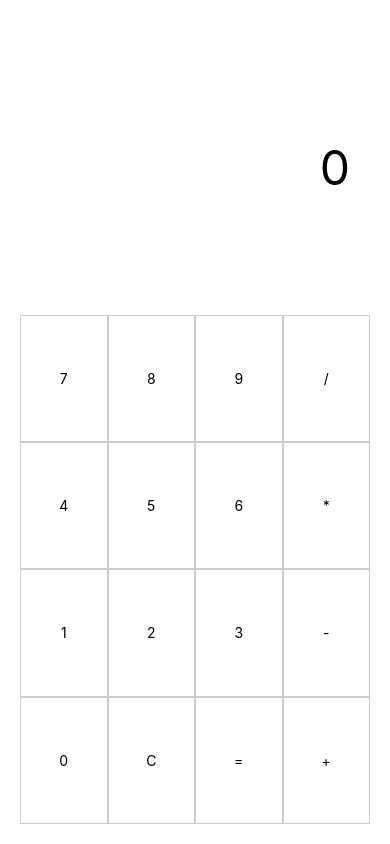
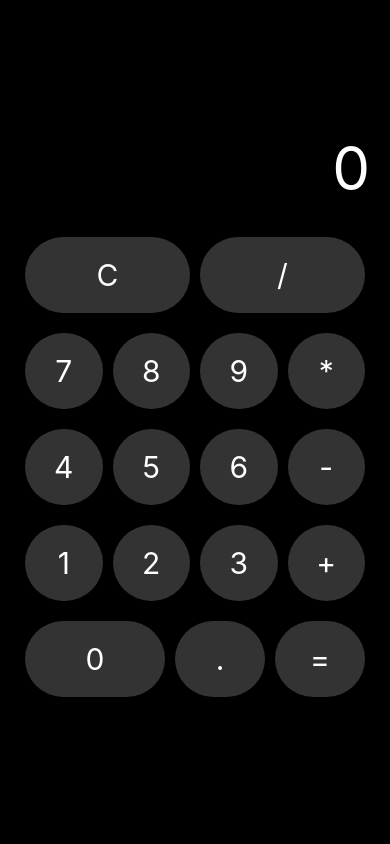
Before and after one commit to Inder0129/expo-auto-builds, a React Native app: screen / in a window 390 px wide. Built offline with nearby package versions, Linux system fonts and the light colour scheme.

Commit message:
Build: Create a calculator app

```diff
--- a/App.js
+++ b/App.js
@@ -2,120 +2,82 @@ import React, { useState } from 'react';
 import { View, Text, TouchableOpacity, StyleSheet } from 'react-native';
 
 export default function App() {
-  const [current, setCurrent] = useState('0');
-  const [previous, setPrevious] = useState(null);
-  const [operation, setOperation] = useState(null);
+  const [display, setDisplay] = useState('0');
+  const [current, setCurrent] = useState('');
+  const [operator, setOperator] = useState(null);
+  const [previous, setPrevious] = useState('');
 
-  const handleNumber = (num) => {
-    if (current === '0') {
-      setCurrent(num.toString());
-    } else {
-      setCurrent(current + num);
-    }
+  const addNumber = (num) => {
+    const newCurrent = current === '0' ? num : current + num;
+    setCurrent(newCurrent);
+    setDisplay(newCurrent);
   };
 
-  const handleOperator = (op) => {
-    setPrevious(current);
-    setOperation(op);
-    setCurrent('0');
+  const addOperator = (op) => {
+    if (current === '') return;
+    if (previous && operator) calculate();
+    setOperator(op);
+    setPrevious(current || previous);
+    setCurrent('');
   };
 
   const calculate = () => {
-    const prev = parseFloat(previous);
-    const curr = parseFloat(current);
+    if (!operator || previous === '' || current === '') return;
+    const a = parseFloat(previous), b = parseFloat(current);
     let result;
-
-    switch (operation) {
-      case '+':
-        result = prev + curr;
-        break;
-      case '-':
-        result = prev - curr;
-        break;
-      case '*':
-        result = prev * curr;
-        break;
-      case '/':
-        result = prev / curr;
-        break;
-      default:
-        return;
+    switch (operator) {
+      case '+': result = a + b; break;
+      case '-': result = a - b; break;
+      case '*': result = a * b; break;
+      case '/': result = b !== 0 ? a / b : 0; break;
     }
-
-    setCurrent(result.toString());
-    setPrevious(null);
-    setOperation(null);
+    const resultStr = result.toString();
+    setDisplay(resultStr);
+    setCurrent(resultStr);
+    setOperator(null);
+    setPrevious('');
   };
 
   const clear = () => {
-    setCurrent('0');
-    setPrevious(null);
-    setOperation(null);
+    setDisplay('0');
+    setCurrent('');
+    setOperator(null);
+    setPrevious('');
   };
 
   return (
     <View style={styles.container}>
-      <View style={styles.display}>
-        <Text style={styles.displayText}>{current}</Text>
-      </View>
-      <View style={styles.buttons}>
+      <Text style={styles.display}>{display}</Text>
       <View style={styles.row}>
-          <TouchableOpacity style={styles.button} onPress={() => handleNumber('7')}><Text>7</Text></TouchableOpacity>
-          <TouchableOpacity style={styles.button} onPress={() => handleNumber('8')}><Text>8</Text></TouchableOpacity>
-          <TouchableOpacity style={styles.button} onPress={() => handleNumber('9')}><Text>9</Text></TouchableOpacity>
-          <TouchableOpacity style={styles.button} onPress={() => handleOperator('/')}><Text>/</Text></TouchableOpacity>
+        <TouchableOpacity style={styles.button} onPress={clear}><Text style={styles.text}>C</Text></TouchableOpacity>
+        <TouchableOpacity style={styles.button} onPress={() => addOperator('/')}><Text style={styles.text}>/</Text></TouchableOpacity>
       </View>
       <View style={styles.row}>
-          <TouchableOpacity style={styles.button} onPress={() => handleNumber('4')}><Text>4</Text></TouchableOpacity>
-          <TouchableOpacity style={styles.button} onPress={() => handleNumber('5')}><Text>5</Text></TouchableOpacity>
-          <TouchableOpacity style={styles.button} onPress={() => handleNumber('6')}><Text>6</Text></TouchableOpacity>
-          <TouchableOpacity style={styles.button} onPress={() => handleOperator('*')}><Text>*</Text></TouchableOpacity>
+        {[7,8,9].map(n => <TouchableOpacity key={n} style={styles.button} onPress={() => addNumber(n.toString())}><Text style={styles.text}>{n}</Text></TouchableOpacity>)}
+        <TouchableOpacity style={styles.button} onPress={() => addOperator('*')}><Text style={styles.text}>*</Text></TouchableOpacity>
       </View>
       <View style={styles.row}>
-          <TouchableOpacity style={styles.button} onPress={() => handleNumber('1')}><Text>1</Text></TouchableOpacity>
-          <TouchableOpacity style={styles.button} onPress={() => handleNumber('2')}><Text>2</Text></TouchableOpacity>
-          <TouchableOpacity style={styles.button} onPress={() => handleNumber('3')}><Text>3</Text></TouchableOpacity>
-          <TouchableOpacity style={styles.button} onPress={() => handleOperator('-')}><Text>-</Text></TouchableOpacity>
+        {[4,5,6].map(n => <TouchableOpacity key={n} style={styles.button} onPress={() => addNumber(n.toString())}><Text style={styles.text}>{n}</Text></TouchableOpacity>)}
+        <TouchableOpacity style={styles.button} onPress={() => addOperator('-')}><Text style={styles.text}>-</Text></TouchableOpacity>
       </View>
       <View style={styles.row}>
-          <TouchableOpacity style={styles.button} onPress={() => handleNumber('0')}><Text>0</Text></TouchableOpacity>
-          <TouchableOpacity style={styles.button} onPress={clear}><Text>C</Text></TouchableOpacity>
-          <TouchableOpacity style={styles.button} onPress={calculate}><Text>=</Text></TouchableOpacity>
-          <TouchableOpacity style={styles.button} onPress={() => handleOperator('+')}><Text>+</Text></TouchableOpacity>
+        {[1,2,3].map(n => <TouchableOpacity key={n} style={styles.button} onPress={() => addNumber(n.toString())}><Text style={styles.text}>{n}</Text></TouchableOpacity>)}
+        <TouchableOpacity style={styles.button} onPress={() => addOperator('+')}><Text style={styles.text}>+</Text></TouchableOpacity>
       </View>
+      <View style={styles.row}>
+        <TouchableOpacity style={styles.buttonZero} onPress={() => addNumber('0')}><Text style={styles.text}>0</Text></TouchableOpacity>
+        <TouchableOpacity style={styles.button} onPress={() => addNumber('.')}><Text style={styles.text}>.</Text></TouchableOpacity>
+        <TouchableOpacity style={styles.button} onPress={calculate}><Text style={styles.text}>=</Text></TouchableOpacity>
       </View>
     </View>
   );
 }
 
 const styles = StyleSheet.create({
-  container: {
-    flex: 1,
-    backgroundColor: '#fff',
-    justifyContent: 'center',
-    padding: 20,
-  },
-  display: {
-    flex: 1,
-    justifyContent: 'center',
-    alignItems: 'flex-end',
-    padding: 20,
-  },
-  displayText: {
-    fontSize: 48,
-  },
-  buttons: {
-    flex: 2,
-  },
-  row: {
-    flexDirection: 'row',
-    flex: 1,
-  },
-  button: {
-    flex: 1,
-    justifyContent: 'center',
-    alignItems: 'center',
-    borderWidth: 1,
-    borderColor: '#ccc',
-  },
+  container: { flex: 1, justifyContent: 'center', backgroundColor: '#000', padding: 20 },
+  display: { fontSize: 60, color: '#fff', textAlign: 'right', marginBottom: 20, height: 80 },
+  row: { flexDirection: 'row', justifyContent: 'space-around', marginBottom: 10 },
+  button: { backgroundColor: '#333', padding: 20, borderRadius: 40, flex: 1, margin: 5, alignItems: 'center' },
+  buttonZero: { backgroundColor: '#333', padding: 20, borderRadius: 40, flex: 2, margin: 5, alignItems: 'center' },
+  text: { fontSize: 30, color: '#fff' }
 });
--- a/app.json
+++ b/app.json
@@ -1,11 +1,12 @@
 {
   "expo": {
     "name": "Calculator",
-    "slug": "calculator",
+    "slug": "calculator-app",
     "owner": "inder-6284",
     "version": "1.0.0",
     "orientation": "portrait",
     "platforms": [
+      "ios",
       "android"
     ],
     "android": {
--- a/babel.config.js
+++ b/babel.config.js
@@ -1,6 +1,6 @@
 module.exports = function(api) {
   api.cache(true);
   return {
-    presets: ['babel-preset-expo'],
+    presets: ['babel-preset-expo']
   };
 };
--- a/package.json
+++ b/package.json
@@ -1,10 +1,11 @@
 {
-  "name": "calculator",
+  "name": "calculator-app",
   "version": "1.0.0",
   "main": "node_modules/expo/AppEntry.js",
   "scripts": {
     "start": "expo start",
-    "build": "eas build --platform android"
+    "android": "expo start --android",
+    "ios": "expo start --ios"
   },
   "dependencies": {
     "expo": "~51.0.0",
```
Also changed, not shown: .build-meta.json. Lines whose indentation alone changed are shown as unchanged.
